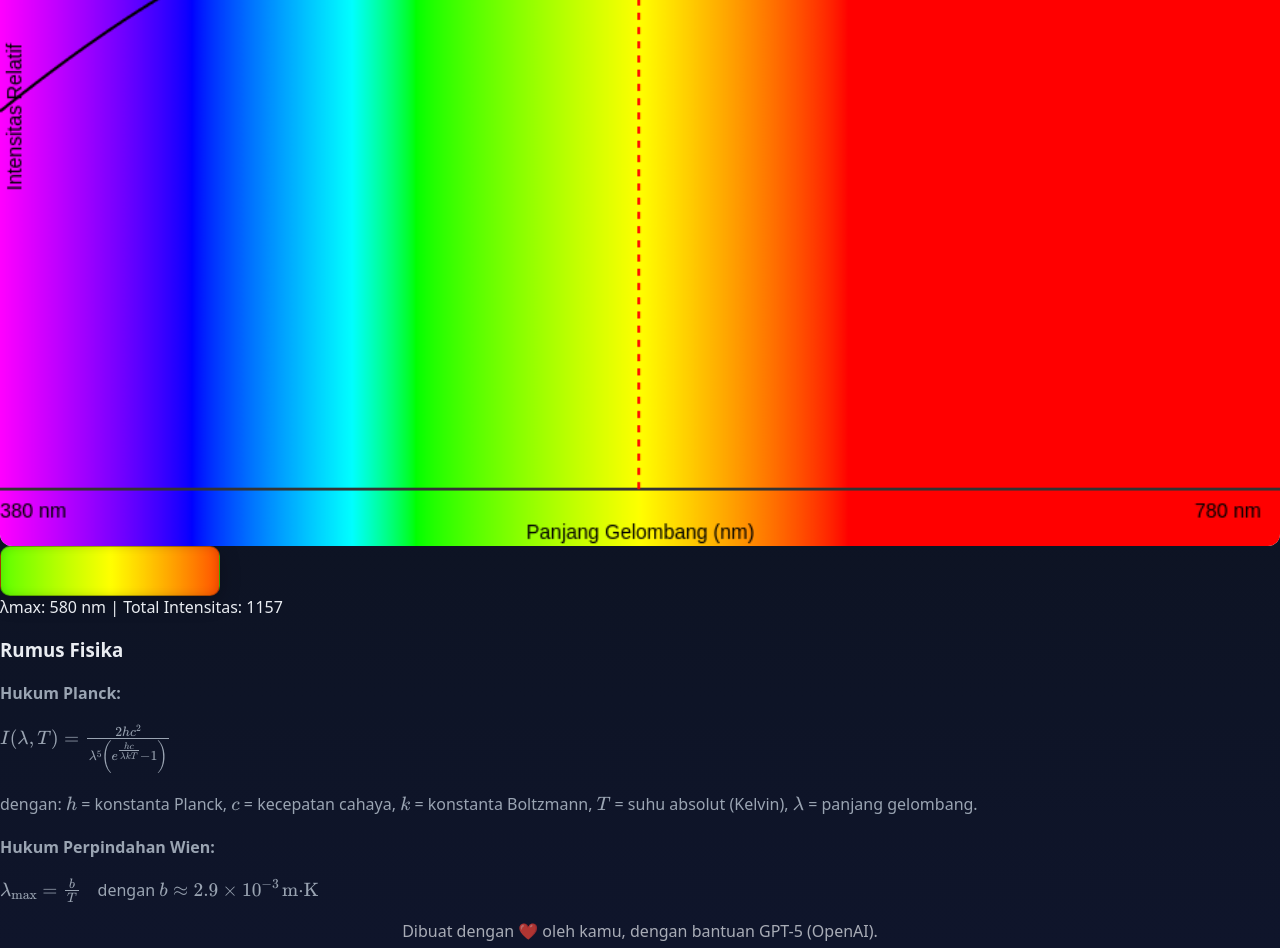
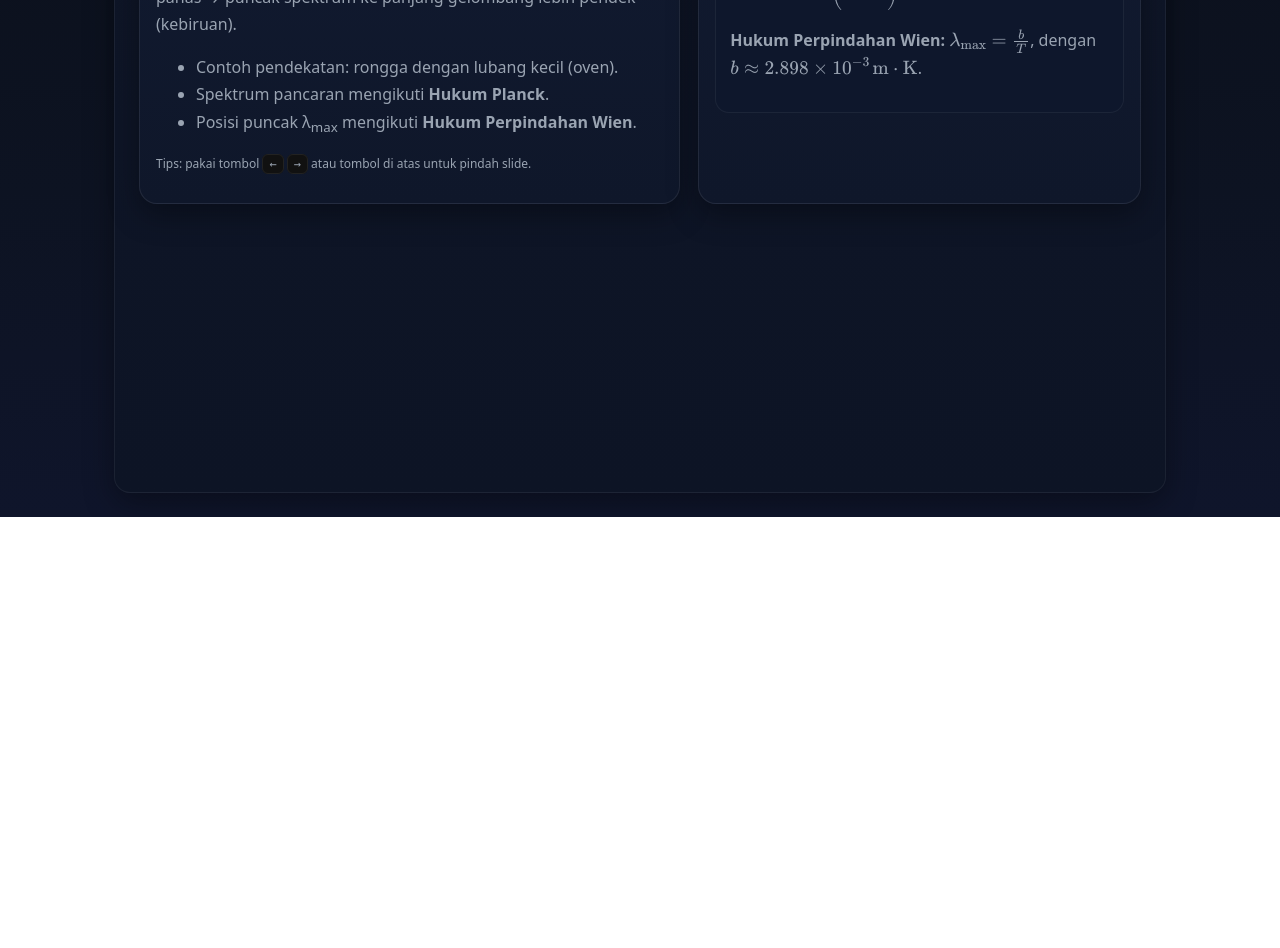
Before and after one commit to Bluefox192/black-body-radiation-simulation, a plain HTML site: page index.html in a window 1280 px wide. Shown: the part 299-1247 px from the top of the page. After the commit the page ends 816 px from the top, so only its background shows below. Drawn offline with nearby package versions, Linux system fonts and the light colour scheme.

Commit message:
Update index.html
updating the html files with new file

```diff
--- a/index.html
+++ b/index.html
@@ -1,150 +1,131 @@
 <!DOCTYPE html>
-<html lang="en">
+<html lang="id">
 <head>
-  <meta charset="UTF-8">
-  <title>Simulasi Black Body Radiation</title>
-  <link rel="stylesheet" href="style.css">
+  <meta charset="UTF-8" />
+  <title>Presentasi Interaktif: Radiasi Benda Hitam</title>
+  <meta name="viewport" content="width=device-width,initial-scale=1" />
+  <link rel="stylesheet" href="style.css"/>
 </head>
 <body>
 
-  <h1>Simulasi </h1>
+  <header>
+    <h1>Presentasi Interaktif: Radiasi Benda Hitam</h1>
+    <div class="nav">
+      <button id="prevBtn" class="btn">◀ Sebelumnya</button>
+      <button id="nextBtn" class="btn btn-accent">Berikutnya ▶</button>
+    </div>
+  </header>
 
-  <div class="controls">
-    <label for="tempSlider">Suhu (K): </label>
-    <input type="range" id="tempSlider" min="1000" max="10000" value="5000" step="100">
-    <span id="tempValue">5000</span> K
-    <button id="resetBtn">Reset</button>
+  <div class="container">
+    <!-- SLIDE 1: Pendahuluan -->
+    <section class="slide active" id="slide-1">
+      <h2>1. Apa itu Benda Hitam?</h2>
+      <div class="grid">
+        <div class="card">
+          <p><b>Benda hitam</b> adalah model ideal yang <i>menyerap</i> semua radiasi yang datang dan
+            <i>memancarkan</i> radiasi hanya bergantung pada suhunya. Warna “terlihat” akan
+            berubah dengan suhu: makin panas → puncak spektrum ke panjang gelombang lebih pendek (kebiruan).</p>
+          <ul>
+            <li>Contoh pendekatan: rongga dengan lubang kecil (oven).</li>
+            <li>Spektrum pancaran mengikuti <b>Hukum Planck</b>.</li>
+            <li>Posisi puncak λ<sub>max</sub> mengikuti <b>Hukum Perpindahan Wien</b>.</li>
+          </ul>
+          <p class="keyhint">Tips: pakai tombol <span class="kbd">←</span> <span class="kbd">→</span> atau tombol di atas untuk pindah slide.</p>
+        </div>
+        <div class="card">
+          <div class="formula">
+            <p><b>Hukum Planck:</b></p>
+            <p> \( I(\lambda, T) = \frac{2 h c^2}{\lambda^5 \left(e^{\frac{h c}{\lambda k T}} - 1\right)} \) </p>
+            <p><b>Hukum Perpindahan Wien:</b>
+              \( \lambda_{\text{max}} = \frac{b}{T} \), dengan \( b \approx 2.898\times 10^{-3}\,\mathrm{m\cdot K} \).</p>
+          </div>
+        </div>
+      </div>
+    </section>
+
+    <!-- SLIDE 2: Rumus & Intuisi -->
+    <section class="slide" id="slide-2">
+      <h2>2. Intuisi Hukum Planck & Wien</h2>
+      <div class="grid">
+        <div class="card">
+          <p><b>Intuisi:</b> untuk suhu tertentu, distribusi energi terhadap panjang gelombang membentuk kurva.
+            <i>Puncaknya</i> adalah λ<sub>max</sub>. Saat <b>T naik</b>, kurva “naik” dan puncak “geser ke kiri”
+            (ke λ lebih kecil = kebiruan).</p>
+          <ul>
+            <li>Area di bawah kurva ≈ total energi (bertambah tajam dengan T).</li>
+            <li>Sisi pendek gelombang “jatuh” lebih cepat (ekspansial).</li>
+          </ul>
+          <div class="mini">Di slide berikutnya kita uji dengan simulasi real-time.</div>
+        </div>
+        <div class="card">
+          <p><b>Keterangan simbol:</b></p>
+          <ul class="mini">
+            <li>h: konstanta Planck &nbsp; c: kecepatan cahaya &nbsp; k: konstanta Boltzmann</li>
+            <li>T: suhu (K) &nbsp; λ: panjang gelombang (m)</li>
+          </ul>
+          <p class="mini">Catatan: warna terlihat hanya ≈380–780 nm; di luar itu tetap ada energi (IR/UV) tapi tidak tampak mata.</p>
+        </div>
+      </div>
+    </section>
+
+    <!-- SLIDE 3: SIMULASI -->
+    <section class="slide" id="slide-3">
+      <h2>3. Simulasi: Spektrum & Benda Hitam Dipanaskan</h2>
+
+      <div class="card controls" style="margin-bottom:12px">
+        <label for="tempSlider">Suhu (K):</label>
+        <input type="range" id="tempSlider" min="1000" max="10000" value="5000" step="100" />
+        <span id="tempValue">5000</span> K
+        <button id="playBtn" class="btn">▶ Play</button>
+        <button id="resetBtn" class="btn">Reset</button>
+        <div class="mini">λ<sub>max</sub>: <span id="lambdaMax">0</span> nm &nbsp; | &nbsp;
+          Total Intensitas (relatif): <span id="totalIntensity">0</span></div>
+      </div>
+
+      <div class="grid">
+        <div class="card">
+          <canvas id="spectrumCanvas" width="900" height="480"></canvas>
+          <div class="row" style="margin-top:10px">
+            <div id="colorBox" title="Spektrum sekitar λmax"></div>
+            <span class="mini">Gradien ±50 nm di sekitar λ<sub>max</sub> (visualisasi dominan warna).</span>
+          </div>
+        </div>
+        <div class="card">
+          <canvas id="bbCanvas" width="420" height="420"></canvas>
+          <div class="mini">Visual “benda hitam” memancarkan cahaya sesuai suhu (glow & animasi api).</div>
+        </div>
+      </div>
+    </section>
+
+    <!-- SLIDE 4: Ringkasan -->
+    <section class="slide" id="slide-4">
+      <h2>4. Ringkasan & Insight</h2>
+      <div class="grid">
+        <div class="card">
+          <ul>
+            <li><b>Hukum Planck</b> memetakan distribusi intensitas terhadap λ.</li>
+            <li><b>Wien</b>: λ<sub>max</sub> berbanding terbalik dengan T → makin panas, makin kebiru-biruan.</li>
+            <li>Total energi melonjak kuat dengan T (di luar jangkauan tampak pun besar).</li>
+          </ul>
+          <p class="mini">Eksperimen kecil: bandingkan T=3000K, 5000K, 9000K. Amati pergeseran puncak & perubahan warna.</p>
+        </div>
+        <div class="card">
+          <div class="formula">
+            <p><b>Rumus yang digunakan di simulasi ini:</b></p>
+            <p>\( I(\lambda, T) = \frac{2 h c^2}{\lambda^5 \left(e^{\frac{h c}{\lambda k T}} - 1\right)} \)</p>
+            <p>\( \lambda_{\text{max}} = \frac{b}{T} \), &nbsp; \( b \approx 2.898\times 10^{-3}\,\mathrm{m\cdot K} \)</p>
+          </div>
+          <p class="credit">Dibuat oleh kamu ✨ dengan bantuan GPT-5 (OpenAI).</p>
+        </div>
+      </div>
+    </section>
   </div>
 
-  <canvas id="spectrumCanvas" width="900" height="500"></canvas>
+  <script src="script.js"></script>
 
-  <div id="colorBox"></div>
-  <div id="infoBox">λmax: <span id="lambdaMax">0</span> nm | Total Intensitas: <span id="totalIntensity">0</span></div>
-
-  <div id="formula">
-    <h3>Rumus Fisika</h3>
-    <p><b>Hukum Planck:</b></p>
-    <p>
-      \( I(\lambda, T) = \frac{2 h c^2}{\lambda^5 \left(e^{\frac{h c}{\lambda k T}} - 1\right)} \)
-    </p>
-    <p>
-      dengan:
-      \(h\) = konstanta Planck,
-      \(c\) = kecepatan cahaya,
-      \(k\) = konstanta Boltzmann,
-      \(T\) = suhu absolut (Kelvin),
-      \(\lambda\) = panjang gelombang.
-    </p>
-    <p><b>Hukum Perpindahan Wien:</b></p>
-    <p>
-      \( \lambda_{\text{max}} = \frac{b}{T} \) &nbsp;&nbsp; dengan \( b \approx 2.9 \times 10^{-3} \, \text{m·K} \)
-    </p>
-  </div>
-
-  <div class="credit">
-    Dibuat dengan ❤️ oleh kamu, dengan bantuan GPT-5 (OpenAI).
-  </div>
-
-  <script>
-    const h = 6.626e-34;
-    const c = 3e8;
-    const k = 1.381e-23;
-    const b_wien = 2.898e-3;
-
-    const canvas = document.getElementById("spectrumCanvas");
-    const ctx = canvas.getContext("2d");
-    const slider = document.getElementById("tempSlider");
-    const tempValue = document.getElementById("tempValue");
-    const lambdaMaxDisplay = document.getElementById("lambdaMax");
-    const totalIntensityDisplay = document.getElementById("totalIntensity");
-    const colorBox = document.getElementById("colorBox");
-    const resetBtn = document.getElementById("resetBtn");
-
-    function planckLaw(wavelength, T) {
-      const a = 2 * h * c * c;
-      const b = (h * c) / (wavelength * k * T);
-      return a / (Math.pow(wavelength, 5) * (Math.exp(b) - 1));
-    }
-
-    function wavelengthToRGB(wavelength) {
-      let R=0,G=0,B=0; let wl = wavelength*1e9;
-      if(wl>=380&&wl<440){R=-(wl-440)/(440-380);G=0;B=1;}
-      else if(wl>=440&&wl<490){R=0;G=(wl-440)/(490-440);B=1;}
-      else if(wl>=490&&wl<510){R=0;G=1;B=-(wl-510)/(510-490);}
-      else if(wl>=510&&wl<580){R=(wl-510)/(580-510);G=1;B=0;}
-      else if(wl>=580&&wl<645){R=1;G=-(wl-645)/(645-580);B=0;}
-      else if(wl>=645&&wl<=780){R=1;G=0;B=0;}
-      const gamma=0.8; R=Math.pow(R,gamma);G=Math.pow(G,gamma);B=Math.pow(B,gamma);
-      return `rgb(${Math.round(R*255)},${Math.round(G*255)},${Math.round(B*255)})`;
-    }
-
-    function drawSpectrum(T){
-      ctx.clearRect(0,0,canvas.width,canvas.height);
-      const wlMin=380e-9; const wlMax=780e-9; const steps=1000;
-      let intensities=[], wavelengths=[];
-      let totalIntensity=0;
-
-      for(let i=0;i<=steps;i++){
-        let wl=wlMin + (i/steps)*(wlMax-wlMin);
-        let I=planckLaw(wl,T);
-        wavelengths.push(wl); intensities.push(I); totalIntensity+=I;
-      }
-
-      const Imax=Math.max(...intensities);
-      const scaleX=canvas.width/steps; const scaleY=(canvas.height-60)/Imax;
-
-      // background gradien
-      let gradient=ctx.createLinearGradient(0,0,canvas.width,0);
-      for(let i=0;i<=steps;i++){gradient.addColorStop(i/steps,wavelengthToRGB(wavelengths[i]));}
-      ctx.fillStyle=gradient; ctx.fillRect(0,0,canvas.width,canvas.height);
-
-      // kurva
-      ctx.beginPath();
-      for(let i=0;i<=steps;i++){
-        let x=i*scaleX; let y=canvas.height-intensities[i]*scaleY-40;
-        if(i===0) ctx.moveTo(x,y); else ctx.lineTo(x,y);
-      }
-      ctx.strokeStyle="black"; ctx.lineWidth=2; ctx.stroke();
-
-      // sumbu X
-      ctx.beginPath(); ctx.moveTo(0,canvas.height-40); ctx.lineTo(canvas.width,canvas.height-40); ctx.strokeStyle="#333"; ctx.stroke();
-      ctx.fillStyle="black"; ctx.font="14px Arial";
-      ctx.fillText("380 nm",0,canvas.height-20); ctx.fillText("780 nm",canvas.width-60,canvas.height-20); ctx.fillText("Panjang Gelombang (nm)",canvas.width/2-80,canvas.height-5);
-
-      // sumbu Y
-      ctx.save(); ctx.translate(15,canvas.height/2); ctx.rotate(-Math.PI/2); ctx.fillText("Intensitas Relatif",0,0); ctx.restore();
-
-      // λmax
-      let lambdaMax = b_wien/T;
-      if(lambdaMax>=wlMin && lambdaMax<=wlMax){
-        let xPeak=((lambdaMax-wlMin)/(wlMax-wlMin))*canvas.width;
-        ctx.beginPath(); ctx.moveTo(xPeak,canvas.height-40); ctx.lineTo(xPeak,0);
-        ctx.strokeStyle="red"; ctx.setLineDash([5,5]); ctx.stroke(); ctx.setLineDash([]);
-        ctx.fillStyle="red"; ctx.fillText(`${Math.round(lambdaMax*1e9)} nm`,xPeak-20,20);
-      }
-
-      // update infoBox
-      lambdaMaxDisplay.textContent=Math.round(lambdaMax*1e9);
-      totalIntensityDisplay.textContent=Math.round(totalIntensity/1e13);
-
-      // gradien ±50nm untuk colorBox
-      let gradSteps=100;
-      let gradColors=[];
-      for(let i=-50;i<=50;i++){
-        let wlGrad=lambdaMax*1e9+i;
-        if(wlGrad>=380 && wlGrad<=780){
-          gradColors.push(wavelengthToRGB(wlGrad*1e-9));
-        }
-      }
-      colorBox.style.background = `linear-gradient(to right, ${gradColors.join(',')})`;
-    }
-
-    slider.addEventListener("input",()=>{const T=parseInt(slider.value); tempValue.textContent=T; drawSpectrum(T);});
-    resetBtn.addEventListener("click",()=>{slider.value=5000; slider.dispatchEvent(new Event('input'));});
-    drawSpectrum(parseInt(slider.value));
-  </script>
+  <!-- MathJax (untuk rumus) -->
   <script src="https://polyfill.io/v3/polyfill.min.js?features=es6"></script>
   <script id="MathJax-script" async
-  src="https://cdn.jsdelivr.net/npm/mathjax@3/es5/tex-mml-chtml.js"></script>
+    src="https://cdn.jsdelivr.net/npm/mathjax@3/es5/tex-mml-chtml.js"></script>
 </body>
 </html>
```
